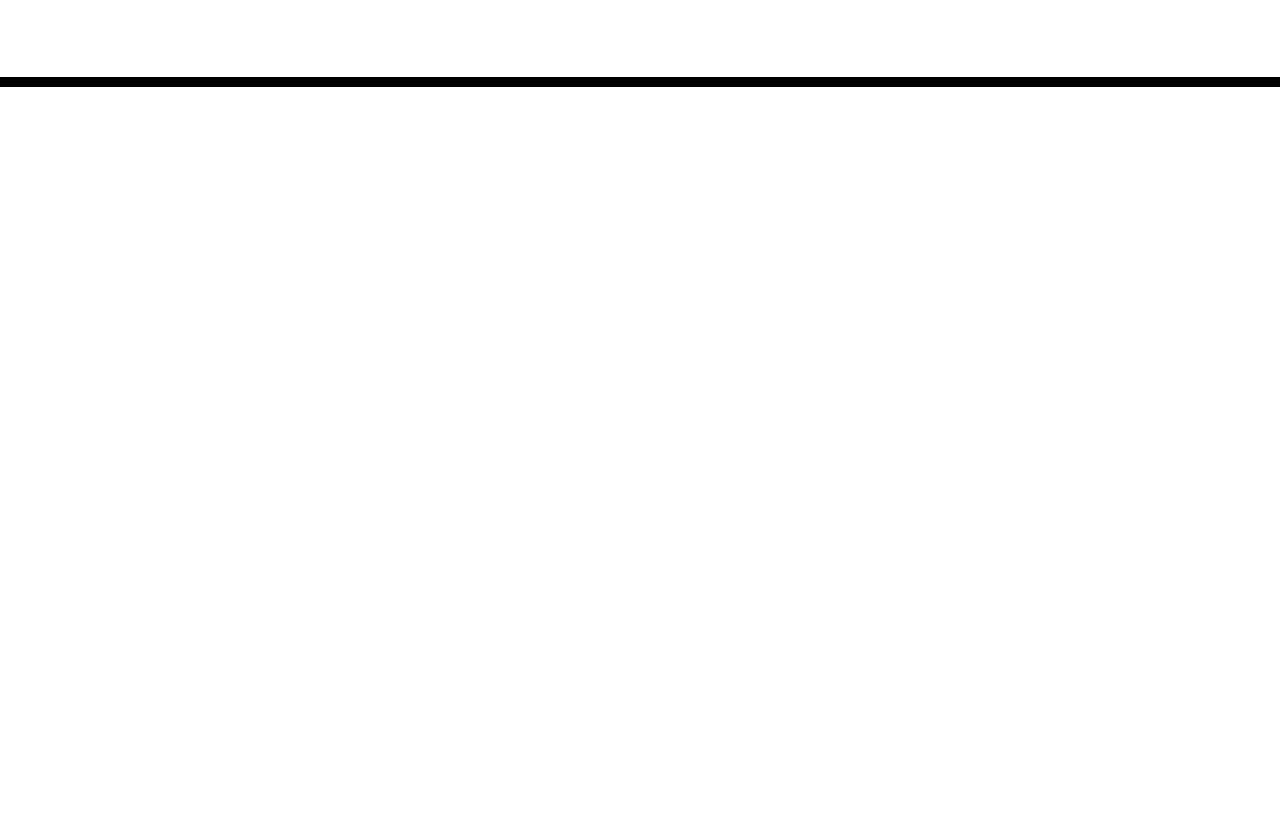
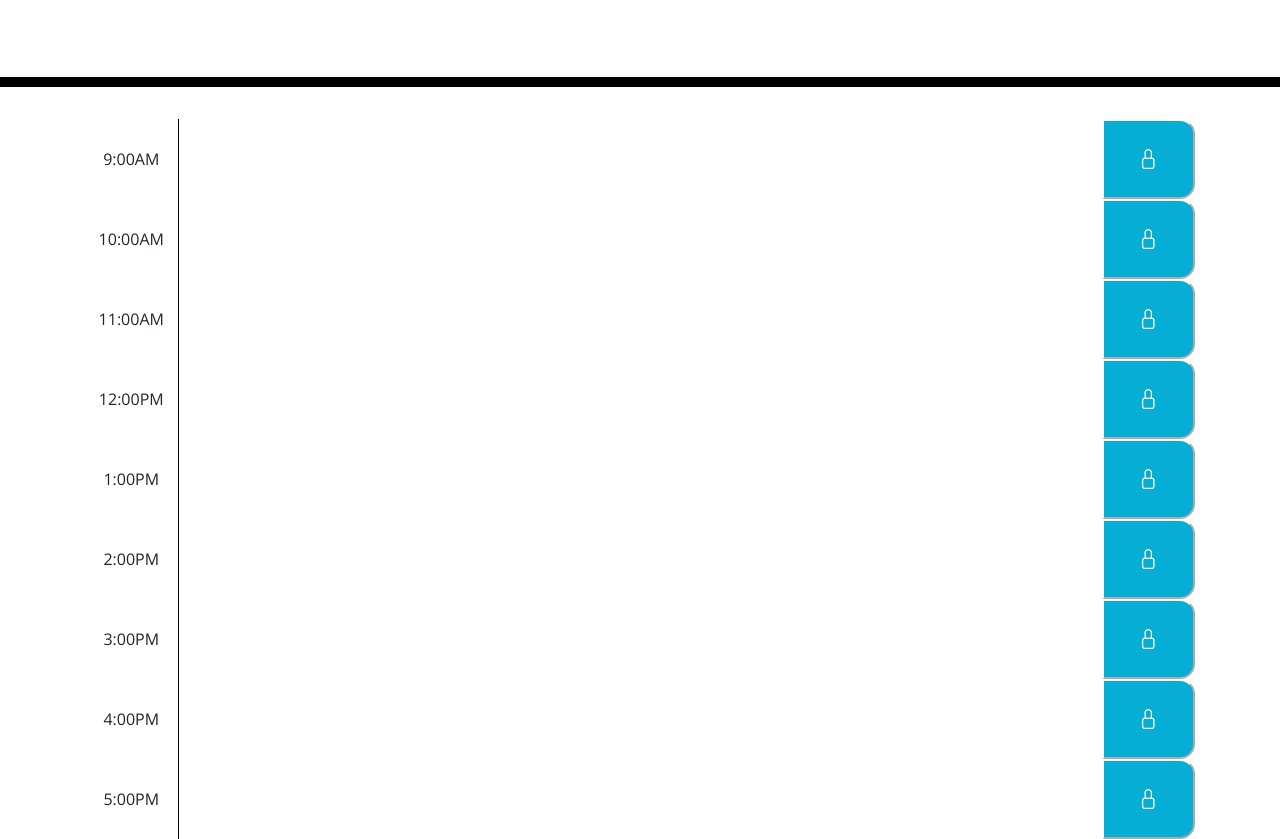
Before and after one commit to JBDooley/Work-Day-Scheduler, a plain HTML site: page index.html in a window 1280 px wide. Shown: the part 181-1020 px from the top of the page. Before the commit the page ends 800 px from the top, so only its background shows below. Drawn offline with nearby package versions, Linux system fonts and the light colour scheme.

Commit message:
added and styled timeblocks

```diff
--- a/index.html
+++ b/index.html
@@ -5,8 +5,12 @@
     <meta name="viewport" content="width=device-width, initial-scale=1.0" />
     <meta http-equiv="X-UA-Compatible" content="ie=edge" />
     <link
-      rel="stylesheet"
-      href="https://stackpath.bootstrapcdn.com/bootstrap/4.3.1/css/bootstrap.min.css"
+    rel="stylesheet"
+    href="https://stackpath.bootstrapcdn.com/bootstrap/4.3.1/css/bootstrap.min.css"
+    />
+    <link
+    rel="stylesheet"
+    href="https://cdn.jsdelivr.net/npm/bootstrap-icons@1.10.3/font/bootstrap-icons.css"
     />
     <link
       rel="stylesheet"
@@ -30,6 +34,58 @@
     </header>
     <div class="container">
       <!-- Timeblocks go here -->
+      <div class="d-flex my-auto time-block">
+        <div class="p-2 col-1 text-center my-auto timeBlockTime">9:00AM</div>
+        <textarea class="text p-4 col-10 timeBlockInput"></textarea>
+        <button class="col-1 ml-auto border-white saveBtn"><i class="bi bi-lock"></i></button>
+      </div>
+
+      <div class="d-flex my-auto time-block">
+        <div class="p-2 col-1 text-center my-auto timeBlockTime">10:00AM</div>
+        <textarea class="userInput text p-4 col-10 timeBlockInput"></textarea>
+        <button class="col-1 ml-auto border-white saveBtn"><i class="bi bi-lock"></i></button>
+      </div>
+
+      <div class="d-flex my-auto time-block">
+        <div class="p-2 col-1 text-center my-auto timeBlockTime">11:00AM</div>
+        <textarea class="text p-4 col-10 timeBlockInput"></textarea>
+        <button class="col-1 ml-auto border-white saveBtn"><i class="bi bi-lock"></i></button>
+      </div>
+
+      <div class="d-flex my-auto time-block">
+        <div class="p-2 col-1 text-center my-auto timeBlockTime">12:00PM</div>
+        <textarea class="text p-4 col-10 timeBlockInput"></textarea>
+        <button class="col-1 ml-auto border-white saveBtn"><i class="bi bi-lock"></i></button>
+      </div>
+
+      <div class="d-flex my-auto time-block">
+        <div class="p-2 col-1 text-center my-auto timeBlockTime">1:00PM</div>
+        <textarea class="text p-4 col-10 timeBlockInput"></textarea>
+        <button class="col-1 ml-auto border-white saveBtn"><i class="bi bi-lock"></i></button>
+      </div>
+
+      <div class="d-flex my-auto time-block">
+        <div class="p-2 col-1 text-center my-auto timeBlockTime">2:00PM</div>
+        <textarea class="text p-4 col-10 timeBlockInput"></textarea>
+        <button class="col-1 ml-auto border-white saveBtn"><i class="bi bi-lock"></i></button>
+      </div>
+
+      <div class="d-flex my-auto time-block">
+        <div class="p-2 col-1 text-center my-auto timeBlockTime">3:00PM</div>
+        <textarea class="text p-4 col-10 timeBlockInput"></textarea>
+        <button class="col-1 ml-auto border-white saveBtn"><i class="bi bi-lock"></i></button>
+      </div>
+
+      <div class="d-flex my-auto time-block">
+        <div class="p-2 col-1 text-center my-auto timeBlockTime">4:00PM</div>
+        <textarea class="text p-4 col-10 timeBlockInput"></textarea>
+        <button class="col-1 ml-auto border-white saveBtn"><i class="bi bi-lock"></i></button>
+      </div>
+      <div class="d-flex my-auto time-block">
+        <div class="p-2 col-1 text-center my-auto timeBlockTime">5:00PM</div>
+        <textarea class="text p-4 col-10 timeBlockInput"></textarea>
+        <button class="col-1 ml-auto border-white saveBtn"><i class="bi bi-lock"></i></button>
+      </div>
     </div>
 
     <script src="https://cdnjs.cloudflare.com/ajax/libs/jquery/3.2.1/jquery.min.js"></script>
--- a/style.css
+++ b/style.css
@@ -63,9 +63,10 @@ body {
     border-bottom-right-radius: 15px;
     background-color: #06aed5;
     color: white;
+    font-size: 20px;
   }
 
-  .saveBtn i:hover {
-    font-size: 20px;
+  .saveBtn:hover {
+    font-size: 30px;
     transition: all 0.3s ease-in-out;
   }
```
